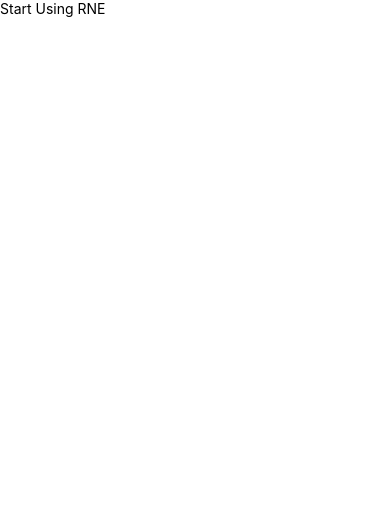
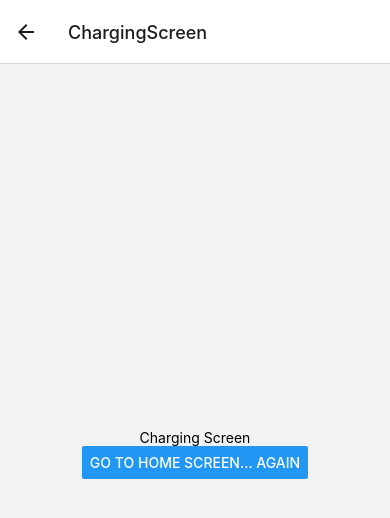
Before and after one commit to abdodeve/random-chat, a React Native app: screen /ChargingScreen in a window 390 px wide. Shown: the top 518 px of the page. Built offline with nearby package versions, Linux system fonts and the light colour scheme.

Commit message:
installing react navigat package

```diff
--- a/App.tsx
+++ b/App.tsx
@@ -1,30 +1,25 @@
-import { StatusBar } from "expo-status-bar";
-import { StyleSheet, Text, View } from "react-native";
-// import { SafeAreaProvider } from "react-native-safe-area-context";
-// import { createTheme, ThemeProvider } from "@rneui/themed";
-// import Component from "./components/MyComponent";
 
-// const theme = createTheme({
-//   lightColors: {},
-//   darkColors: {},
-// });
+// In App.js in a new project
 
-export default function App() {
+import * as React from 'react';
+import { Button, View, Text } from 'react-native';
+import { NavigationContainer } from '@react-navigation/native';
+import { createNativeStackNavigator } from '@react-navigation/native-stack';
+import HomeScreen from './src/components/screens/HomeScreen';
+import ChargingScreen from "./src/components/screens/ChargingScreen";
+
+
+const Stack = createNativeStackNavigator();
+
+function App() {
   return (
-    // <SafeAreaProvider>
-    //   <ThemeProvider theme={theme}>
-    //     <Component />
-    //   </ThemeProvider>
-    // </SafeAreaProvider>
-    <Text>Start Using RNE </Text>
+    <NavigationContainer>
+      <Stack.Navigator initialRouteName="H">
+        <Stack.Screen name="HomeScreen" component={HomeScreen} />
+        <Stack.Screen name="ChargingScreen" component={ChargingScreen} />
+      </Stack.Navigator>
+    </NavigationContainer>
   );
 }
 
-// const styles = StyleSheet.create({
-//   container: {
-//     flex: 1,
-//     backgroundColor: "#fff",
-//     alignItems: "center",
-//     justifyContent: "center",
-//   },
-// });
+export default App;
--- /dev/null
+++ b/src/components/screens/ChargingScreen.tsx
@@ -0,0 +1,18 @@
+
+import * as React from 'react';
+import { Button, View, Text } from 'react-native';
+import { NavigationContainer } from '@react-navigation/native';
+import { createNativeStackNavigator } from '@react-navigation/native-stack';
+
+
+export default  function ChargingScreen({ navigation }) {
+    return (
+      <View style={{ flex: 1, alignItems: 'center', justifyContent: 'center' }}>
+        <Text>Charging Screen</Text>
+        <Button
+          title="Go to Home Screen... again"
+          onPress={() => navigation.navigate('HomeScreen')}
+        />
+      </View>
+    );
+  }
--- /dev/null
+++ b/src/components/screens/HomeScreen.tsx
@@ -0,0 +1,16 @@
+import React from "react";
+import { View } from "react-native";
+
+import { makeStyles, Text, Button, useThemeMode } from "@rneui/themed";
+
+export default  function HomeScreen({ navigation }) {
+    return (
+      <View style={{ flex: 1, alignItems: 'center', justifyContent: 'center' }}>
+        <Text>Home Screen</Text>
+        <Button
+          title="Go to Charging"
+          onPress={() => navigation.navigate('ChargingScreen')}
+        />
+      </View>
+    );
+  }
```
Also changed, not shown: package.json (+7 -4 lines), src/components/screens/ChatingScreen.tsx (added), 1 other file (tests, documents, lock files or other folders).
